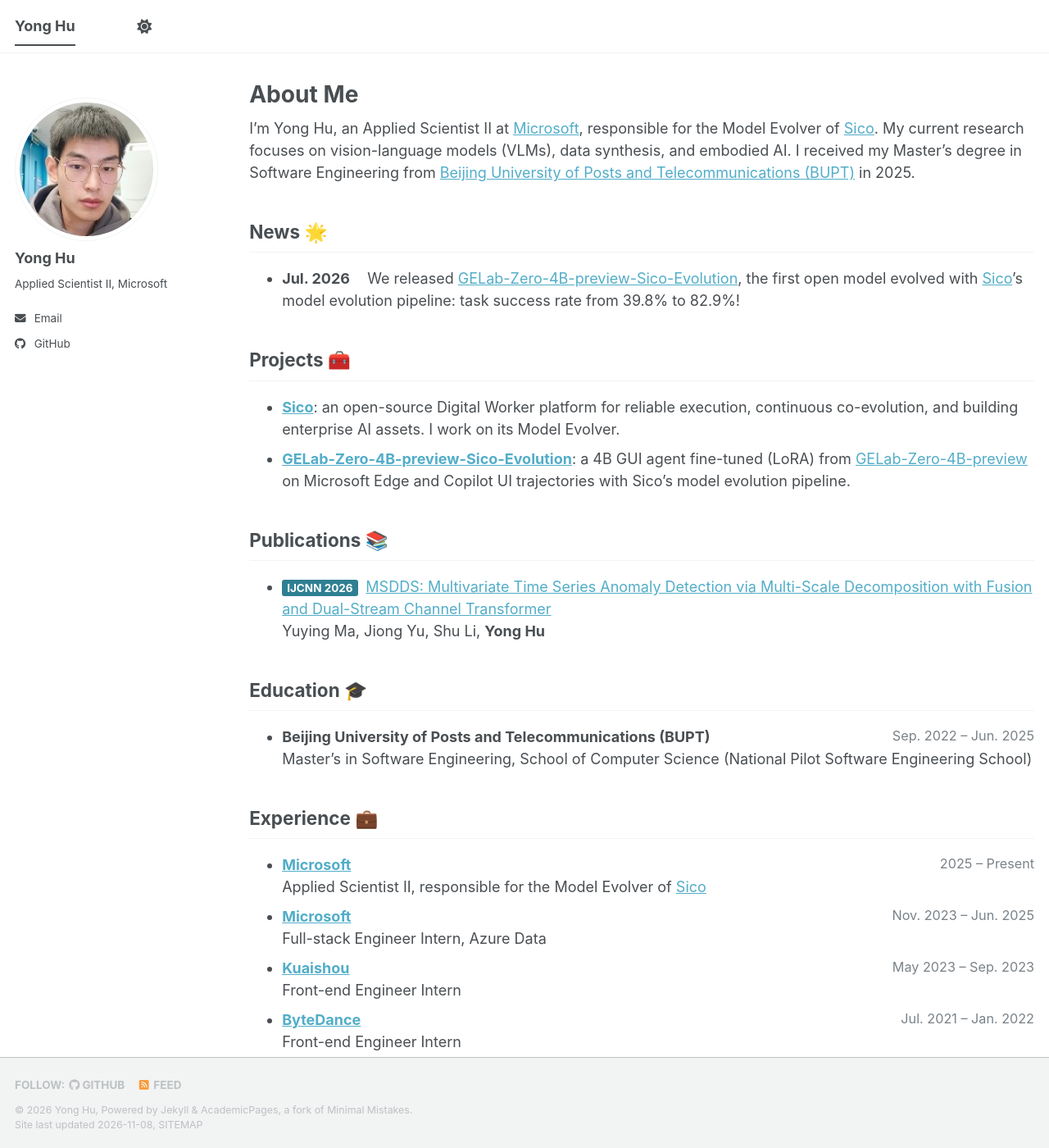
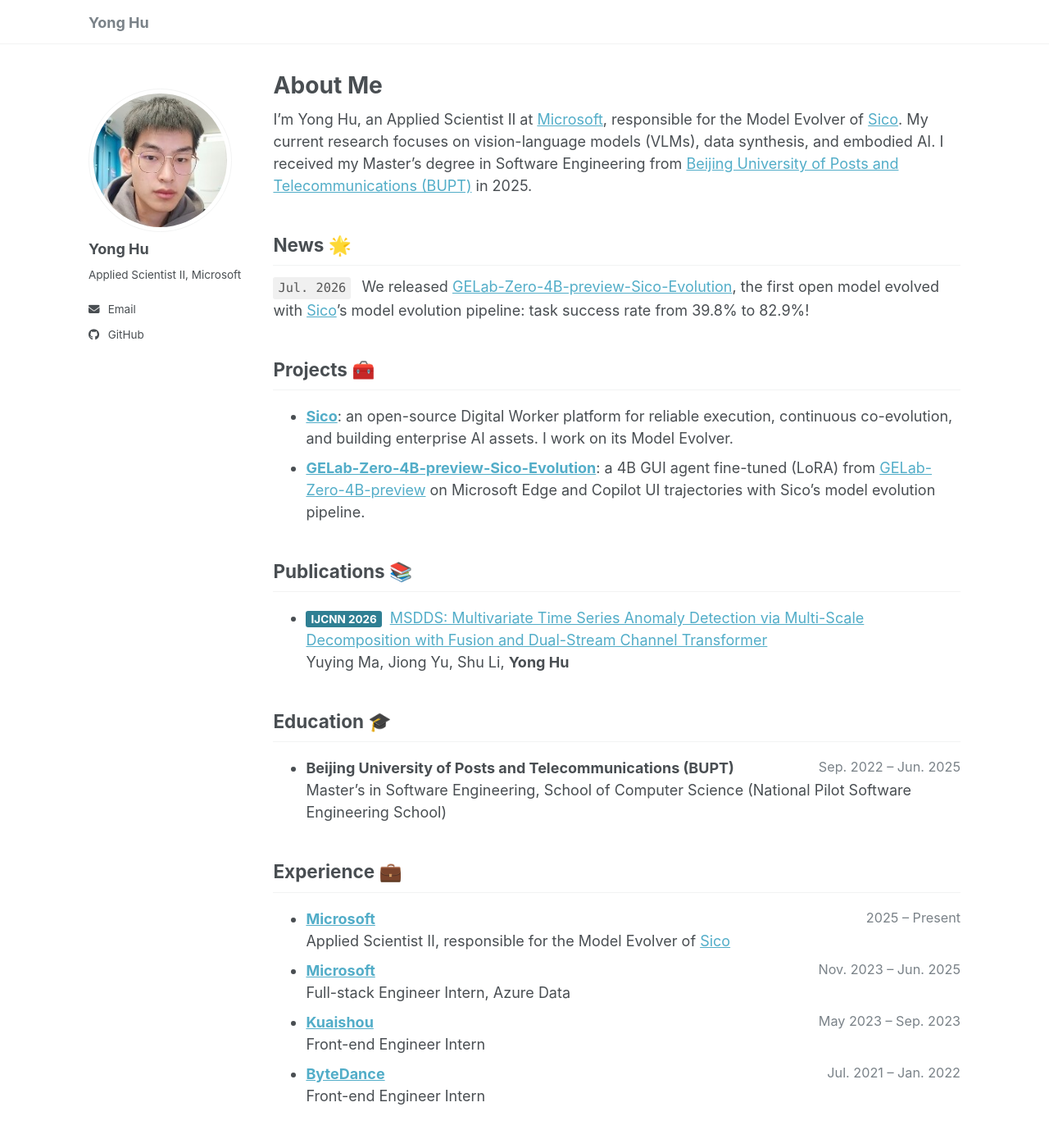
Before and after one commit to huyonger/huyonger.github.io, a Jekyll site: the page built from _pages/about.md, in a window 1280 px wide and 1400 px high. Shown: the whole window at 82% size. Built offline with Jekyll 4.4.1, drawn with Linux system fonts in a browser that asks for light colours; a script bundle is joined from its source files by our own code; a style sheet for code colours, icons or effects is not loaded.

Commit message:
Match the qianhuiwu.github.io layout; remove the footer
- Page widths, sidebar/content split and 18px text now follow
  qianhuiwu.github.io (1100px, 1400px on wide screens), replacing the
  earlier wider layout and 20px text on big screens.
- Slim masthead with a gray title; drop the theme toggle and the dark
  theme so the site is always light.
- News dates are gray monospace tags on plain lines, no bullets.
- Remove the footer (follow links, copyright, sitemap).

Co-Authored-By: Claude Opus 5.5 <noreply@anthropic.com>

```diff
--- a/_includes/masthead.html
+++ b/_includes/masthead.html
@@ -18,9 +18,6 @@
               <a href="{{ domain }}{{ link.url }}">{{ link.title }}</a>
             </li>
           {% endfor %}
-          <li id="theme-toggle" class="masthead__menu-item persist tail">
-            <a role="button" aria-labelledby="theme-icon"><i id="theme-icon" class="fa-solid fa-sun" aria-hidden="true" title="toggle theme"></i></a>
-          </li>
         </ul>
         <ul class="hidden-links hidden"></ul>
       </nav>
--- a/_layouts/default.html
+++ b/_layouts/default.html
@@ -18,13 +18,6 @@ layout: compress
 
     {{ content }}
 
-    <div class="page__footer">
-      <footer>
-        {% include footer/custom.html %}
-        {% include footer.html %}
-      </footer>
-    </div>
-
     {% include scripts.html %}
 
   </body>
--- a/_pages/about.md
+++ b/_pages/about.md
@@ -16,11 +16,16 @@ redirect_from:
     - <span class="venue">Venue Year</span> [Paper Title](link)
       Author A, **Yong Hu**, Author C
 
-  News format (newest first). Older items can be folded:
+  News format (newest first, one item per line, no bullets; end every line
+  except the last with <br>):
+    <span class="news-date">Mon. YYYY</span> ...<br>
+    <span class="news-date">Mon. YYYY</span> ...
+
+  Older items can be folded:
     <details markdown="1">
     <summary>Show more news</summary>
 
-    - <span class="news-date">Mon. YYYY</span> ...
+    <span class="news-date">Mon. YYYY</span> ...
 
     </details>
 {% endcomment %}
@@ -29,7 +34,7 @@ I'm Yong Hu, an Applied Scientist II at [Microsoft](https://www.microsoft.com/),
 
 ## News 🌟
 
-- <span class="news-date">Jul. 2026</span> We released [GELab-Zero-4B-preview-Sico-Evolution](https://huggingface.co/microsoft/GELab-Zero-4B-preview-Sico-Evolution), the first open model evolved with [Sico](https://github.com/microsoft/Sico)'s model evolution pipeline: task success rate from 39.8% to 82.9%!
+<span class="news-date">Jul. 2026</span> We released [GELab-Zero-4B-preview-Sico-Evolution](https://huggingface.co/microsoft/GELab-Zero-4B-preview-Sico-Evolution), the first open model evolved with [Sico](https://github.com/microsoft/Sico)'s model evolution pipeline: task success rate from 39.8% to 82.9%!
 
 ## Projects 🧰
 
--- a/assets/css/main.scss
+++ b/assets/css/main.scss
@@ -12,8 +12,9 @@
     "vendor/breakpoint/breakpoint",
 
     "themes",
+    // Light theme only: the "_dark" theme import was removed so the site no
+    // longer follows the visitor's OS dark mode (matches qianhuiwu.github.io).
     "theme/{{ site.site_theme | default: 'default' | append: '_light' }}",
-    "theme/{{ site.site_theme | default: 'default' | append: '_dark' }}",
 
     "include/mixins",
     "vendor/susy/susy",
@@ -41,11 +42,16 @@
    Homepage additions (used by _pages/about.md)
    ========================================================================== */
 
-/* date / year column in News and Honors lists */
+/* News dates: small gray monospace tags (as on qianhuiwu.github.io) */
 .page__content .news-date {
   display: inline-block;
-  min-width: 5.5em;
-  font-weight: bold;
+  margin-right: 8px;
+  padding: 2px 6px;
+  border-radius: 3px;
+  background-color: #f0f0f0;
+  color: #555;
+  font-family: Monaco, Consolas, "Lucida Console", monospace;
+  font-size: 0.85em;
 }
 
 /* venue badge in Selected Publications */
@@ -87,32 +93,74 @@
 }
 
 /* ==========================================================================
-   Wider layout
-   The template keeps an empty right column (meant for a table of contents)
-   and caps the page at 925px on screens narrower than 1280px. This site has
-   no right column, so let the content use that space.
-   The max width is in rem, so on big screens (larger root font below) the
-   whole page scales up instead of sitting in a narrow strip.
+   Layout and masthead matched to qianhuiwu.github.io (an older AcademicPages):
+   - page up to 1100px wide, 1400px on screens 1400px and wider
+   - sidebar about 19.5%, content about 78.8%, no empty right column
+     (the template reserves one for a table of contents)
+   - 18px text at every width (template default)
+   - slim masthead with a gray title
+   - no footer (removed from _layouts/default.html)
    ========================================================================== */
 
-$page-max-width: 76rem; // 1368px at 18px, 1520px at 20px
+@include breakpoint($large) {
+  #main,
+  .masthead__inner-wrap {
+    max-width: 1100px;
+  }
 
-@include breakpoint(1600px) {
-  html {
-    font-size: 20px;
+  .sidebar {
+    width: 19.4915254237%;
+    margin-right: 1.6949152542%;
+  }
+
+  .page {
+    /* the fixed sidebar can be a bit wider than its column; keep content on top */
+    position: relative;
+    z-index: 10;
+    width: 78.813559322%;
+    padding-left: 0;
+    padding-right: 0;
   }
 }
 
-@include breakpoint($large) {
+@include breakpoint(1400px) {
   #main,
-  .masthead__inner-wrap,
-  .page__footer footer {
-    max-width: $page-max-width;
-  }
-
-  .page {
-    width: 80%;
-    padding-left: 3%;
-    padding-right: 0;
+  .masthead__inner-wrap {
+    max-width: 1400px;
   }
 }
+
+/* room at the bottom of the page now that there is no footer */
+#main {
+  padding-bottom: 3em;
+}
+
+/* slim masthead: 48px high below 768px, 54px from 768px up. The script also
+   sets these paddings from the real masthead height; matching them here
+   avoids a jump on load. */
+.masthead__inner-wrap {
+  padding-top: 0.25em;
+  padding-bottom: 0.25em;
+}
+
+body {
+  padding-top: 48px;
+
+  @include breakpoint($medium) {
+    padding-top: 54px;
+  }
+}
+
+@media screen and (min-width: $sidebar-screen-min-width) {
+  .sidebar {
+    padding-top: 54px;
+  }
+}
+
+/* gray site title, no "current page" underline */
+.greedy-nav a,
+.masthead__menu-item.selected a,
+.masthead__menu-item.selected a:hover {
+  color: #7a8288;
+  border-bottom: 0;
+}
```
Also changed, not shown: README.md (+2 -2 lines).
